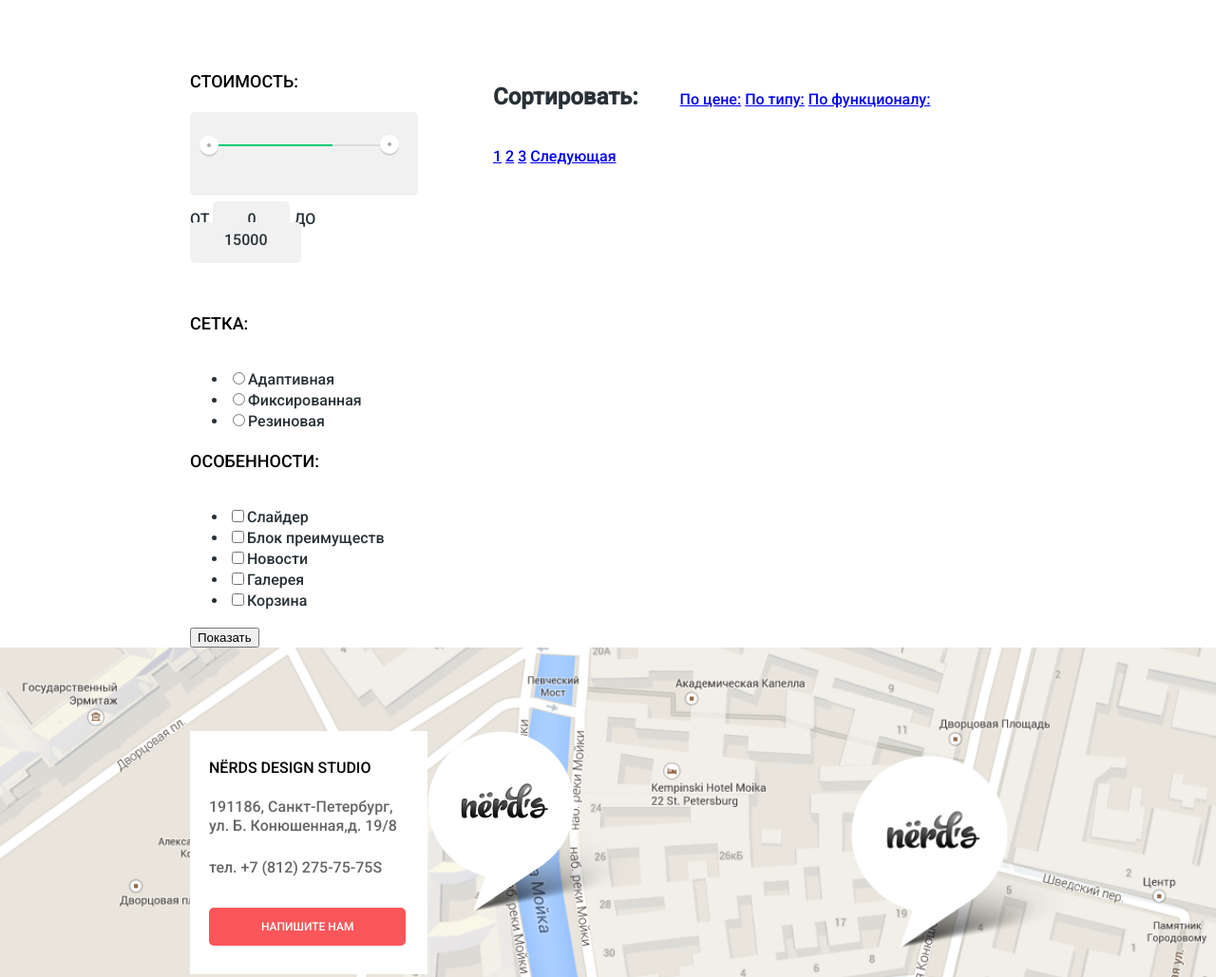
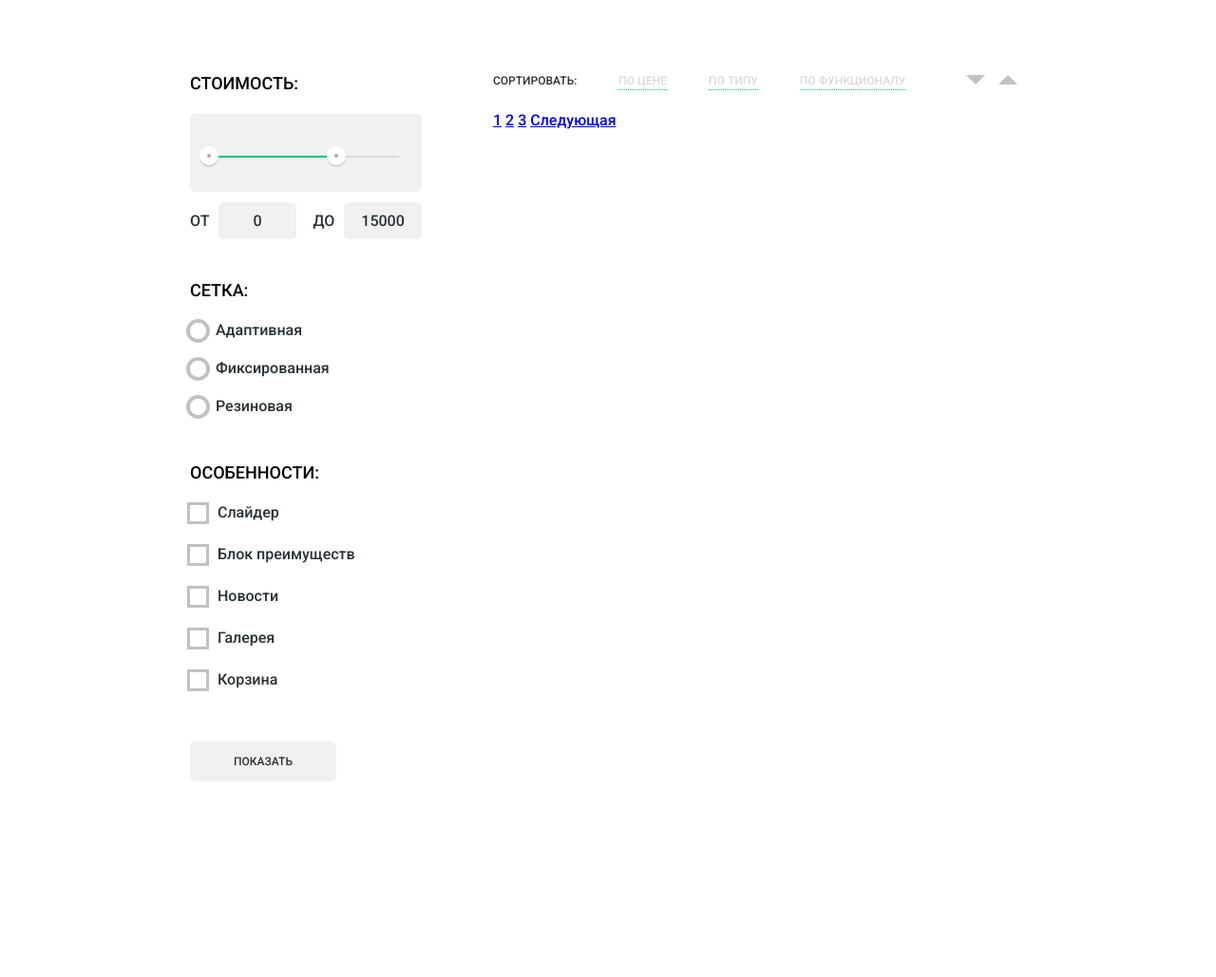
Before and after one commit to VladKvetkin/Nerds, a plain HTML site: page catalog.html in a window 1280 px wide. Shown: the part 368-1397 px from the top of the page at 95% size. Drawn offline with Linux system fonts and the light colour scheme.

Commit message:
Добавлены стили для формы в каталоге

```diff
--- a/catalog.html
+++ b/catalog.html
@@ -4,6 +4,7 @@
 		<title>Каталог товаров NЁRDS</title>
 		<meta charset="utf-8">
 		<link href="style-catalog.css" rel="stylesheet">
+		<link href="symbols-nerds.css" rel="stylesheet">
 		<link href='https://fonts.googleapis.com/css?family=Roboto:500&subset=latin,cyrillic' rel='stylesheet' type='text/css'>
 	</head>
 	<body>
@@ -15,9 +16,9 @@
 					</div>
 					<nav class="main-navigation">
 						<ul>
-							<li><a href="#">Студия</a></li>
+							<li><a href="index.html">Студия</a></li>
 							<li><a href="#">Клиенты</a></li>
-							<li><a href="#">Магазин</a></li>
+							<li><a href="#" class="active">Магазин</a></li>
 							<li><a href="#">Контакты</a></li>
 						</ul>
 					</nav>
@@ -40,40 +41,62 @@
 							<div class="input-range"></div>
 							<div class="max-range"></div>
 						</div>
-						<p>ОТ <output name="cost-from">0</output> ДО <output name="cost-to">15000</output></p>
+						<p>ОТ<output name="cost-from">0</output>ДО<output name="cost-to">15000</output></p>
 					</fieldset>
 					<fieldset class="grid">
 						<legend class="filters-title">Сетка:</legend>
-						<ul class="grid-checkbox-list">
-							<li><label><input name="grid" type="radio" value="adaptive">Адаптивная</label></li>
-							<li><label><input name="grid" type="radio" value="fixed">Фиксированная</label></li>
-							<li><label><input name="grid" type="radio" value="rubber">Резиновая</label></li>
+						<ul class="grid-radio-list">
+							<li>
+								<input name="grid" type="radio" value="adaptive" id="grid-1">
+								<label for="grid-1">Адаптивная</label>
+							</li>
+							<li>
+								<input name="grid" type="radio" value="fixed" id="grid-2">
+								<label for="grid-2">Фиксированная</label>
+							</li>
+							<li>
+								<input name="grid" type="radio" value="rubber" id="grid-3">
+								<label for="grid-3">Резиновая</label>
+							</li>
 						</ul>
 					</fieldset>
 					<fieldset class="features">
 						<legend class="filters-title">Особенности:</legend>
 						<ul class="grid-features-list">
-							<li><label><input name="features" type="checkbox" value="slider">Слайдер</label></li>
-							<li><label><input name="features" type="checkbox" value="features-block">Блок преимуществ</label></li>
-							<li><label><input name="features" type="checkbox" value="news">Новости</label></li>
-							<li><label><input name="features" type="checkbox" value="gallery">Галерея</label></li>
-							<li><label><input name="features" type="checkbox" value="cart">Корзина</label></li>
+							<li>
+								<input name="features" type="checkbox" value="slider" id="slider">
+								<label for="slider">Слайдер</label>
+							</li>
+							<li>
+								<input name="features" type="checkbox" value="features-block" id="features-block">
+								<label for="features-block">Блок преимуществ</label>
+							</li>
+							<li>
+								<input name="features" type="checkbox" value="news" id="news">
+								<label for="news">Новости</label>
+							</li>
+							<li>
+								<input name="features" type="checkbox" value="gallery" id="gallery">
+								<label for="gallery">Галерея</label>
+							</li>
+							<li>
+								<input name="features" type="checkbox" value="cart" id="cart">
+								<label for="cart">Корзина</label>
+							</li>
 						</ul>
 					</fieldset>
-					<div class="filters-submit">
 						<button type="submit">Показать</button>
-					</div>
 				</form>
 				<div class="items">
 					<div class="sort">
 						<h2 class="sort-title">Сортировать:</h2>
 						<ul class="sort-list">
-							<li><a href="#" class="sort-type">По цене:</a></li>
-							<li><a href="#" class="sort-type">По типу:</a></li>
-							<li><a href="#" class="sort-type">По функционалу:</a></li>
+							<li><a href="#" class="sort-type">По цене</a></li>
+							<li><a href="#" class="sort-type">По типу</a></li>
+							<li><a href="#" class="sort-type">По функционалу</a></li>
 						</ul>
-						<span class="sort-up"></span>
-						<span class="sort-down"></span>
+						<span class="arrow arrow-up"></span>
+						<span class="arrow arrow-down"></span>
 					</div>
 					<div class="items-list clearfix">
 						<article class="item">
--- a/style-catalog.css
+++ b/style-catalog.css
@@ -1,13 +1,13 @@
 body {
+	min-width: 1000px;
+	margin: 0;
+
 	font-weight: 500;
 	font-size: 16px;
 	line-height: 22px;
+	background-color: #ffffff;
+	color: #283136;
 	font-family: "Roboto", "Arial", sans-serif;
-	color: #283136;
-
-	background-color: #ffffff;
-
-	margin: 0;
 }
 
 .main-header {
@@ -179,6 +179,7 @@ body {
 	width: 240px;
 	margin: 0;
 	margin-right: 60px;
+	margin-bottom: 470px;
 }
 
 .filters fieldset {
@@ -206,9 +207,9 @@ body {
 .cost-range {
 	position: relative;
 	background-color: #f1f1f1;
-	padding: 20px 20px;
+	padding: 30px 20px;
 	border-radius: 5px;
-	margin-bottom: 14px;
+	margin-bottom: 20px;
 }
 
 .cost-range input[type="range"] {
@@ -217,10 +218,11 @@ body {
 
 .min-range {
 	display: inline-block;
-	left: 10px;
-	top: 25px;
+
 	z-index: 1;
 	position: absolute;
+	left: 10px;
+	bottom: 28px;
 	width: 20px;
 	height: 20px;
 	margin-right: 100px;
@@ -251,10 +253,10 @@ body {
 
 .max-range {
 	display: inline-block;
-	position: relative;
 	z-index: 1;
-	bottom: 18px;
-	right: -180px;
+	right: 80px;
+	bottom: 28px;
+	position: absolute;
 	width: 20px;
 	height: 20px;
 	border-radius: 10px;
@@ -275,46 +277,329 @@ body {
 
 .cost p, .cost output {
 	margin: 0;
-	margin-bottom: 15px;
 	font-size: 16px;
 	line-height: 22px;
 	color: #283136;
 }
 
 .cost output {
-	width: 8px;
 	background: #f1f1f1;
 	border-radius: 5px;
 	padding-left: 36px;
 	padding-right: 36px;
-	padding-top: 9px;
-	padding-bottom: 15px;
+	padding-top: 10px;
+	padding-bottom: 10px;
 }
+
+.cost output:first-of-type {
+	margin-left: 10px;
+	margin-right: 18px;
+}
+
+.cost output:last-of-type {
+	padding-left: 18px;
+	padding-right: 18px;
+	padding-top: 10px;
+	padding-bottom: 10px;
+	margin-left: 10px;
+}
+
+.filters .grid {
+	margin-bottom: 45px;
+}
+
+.grid .grid-radio-list {
+	margin: 0;
+	padding: 0;
+	list-style: none;
+}
+
+.grid-radio-list li {
+	display: block;
+	line-height: 20px;
+	margin-bottom: 20px;
+}
+
+.grid-radio-list li:last-of-type {
+	margin-bottom: 0;
+}
+
+/* СТИЛИ ДЛЯ РАДОБАТТОНОВ */
+/* ------------------------------------------------------------ */
+
+input[type="radio"] {
+	display: none;
+}
+
+input[type="radio"] + label::before {
+	content: "";
+	display: inline-block;
+	width: 9px;
+    height: 9px;
+    margin-right: 10px;
+    border: 4px solid #ffffff;
+    border-radius: 50%;
+    box-shadow: 0 0 0 4px #c1c1c1;
+    vertical-align: middle;
+}
+
+input[type="radio"] + label:hover {
+	color: #000000;
+}
+
+input[type="radio"] + label:hover::before {
+	 box-shadow: 0 0 0 4px #b5b5b5;
+}
+
+input[type="radio"]:checked + label::before {
+	transition: background-color 0.5s;
+	background-color: #c1c1c1;
+}
+
+input[type="radio"]:checked + label:hover::before {
+	box-shadow: 0 0 0 4px #b5b5b5;
+	background-color: #b5b5b5;
+}
+
+input[type="radio"]:checked:disabled + label::before {
+	box-shadow: 0 0 0 4px #e9e9e9;
+	background-color: #e9e9e9;
+}
+
+input[type="radio"]:disabled + label::before {
+	box-shadow: 0 0 0 4px #e9e9e9;
+}
+
+input[type="radio"]:disabled + label{
+	color: #a9adaf;
+}
+
+/* ------------------------------------------------------------ */
+
+
+/* СТИЛИ ДЛЯ ЧЕКБОКСОВ */
+/* ------------------------------------------------------------ */
+
+.filters .features {
+	margin-bottom: 55px;
+}
+
+.features .grid-features-list {
+	margin: 0;
+	padding: 0;
+	font-size: 0;
+	list-style: none;
+}
+
+.grid-features-list li {
+	display: block;
+	font-size: 16px;
+	line-height: 20px;
+	margin-bottom: 24px;
+}
+
+.grid-features-list li:last-of-type {
+	margin-bottom: 0;
+}
+
+.grid-features-list input[type="checkbox"] {
+	display: none;
+}
+
+input[type="checkbox"] + label::before {
+	content: "";
+	display: inline-block;
+	height: 9px;
+	margin-right: 12px;
+	border-radius: 1%;
+	box-shadow: 0 0 0 3px #c1c1c1;
+	vertical-align: middle;
+	width: 9px;
+	border: 4px solid #ffffff;
+}
+
+input[type="checkbox"] + label:hover::before {
+	box-shadow: 0 0 0 3px #b5b5b5;
+}
+
+input[type="checkbox"] + label:hover {
+	color: #000000;
+}
+
+input[type="checkbox"]:disabled + label {
+	color: #a9adaf;
+}
+
+input[type="checkbox"]:disabled + label::before {
+	box-shadow: 0 0 0 3px #e9e9e9;
+}
+
+input[type="checkbox"]:checked + label::before {
+	content: "\2714";
+	color: #c1c1c1;
+	font-size: 30px;
+	line-height: 1px;
+	transition: content 0.5s,
+				font-size 0.5s,
+				line-height 0.5s;
+}
+
+input[type="checkbox"]:checked + label:hover::before {
+	box-shadow: 0 0 0 3px #b5b5b5;
+	color: #b5b5b5;
+}
+
+input[type="checkbox"]:disabled:checked + label::before {
+	box-shadow: 0 0 0 3px #e9e9e9;
+	color: #e9e9e9;
+}
+/* ------------------------------------------------------------ */
+
+/* КНОПКА САБМИТ */
+.filters button {
+	display: inline-block;
+	padding: 12px 46px 12px 46px;
+	margin: 0;
+	margin-bottom: 10px;
+	border: none;
+	outline: none;
+	border-radius: 5px;
+
+	font-family: "Roboto", "Arial", sans-serif;
+	color: #283136;
+	font-size: 12px;
+	font-weight: 500;
+	line-height: 18px;
+	text-align: center;
+	vertical-align: top;
+	text-transform: uppercase;
+
+	background-color: #f1f1f1;
+	cursor: pointer;
+}
+
+.filters button:hover {
+	background-color: #e5e5e5;
+	color: #000000;
+}
+
+.filters button:active {
+	background-color: #d5d5d5;
+	box-shadow: inset 0 3px rgba(0, 0, 0, 0.15);
+}
+/* ------------------------------------------------------------ */
 
 .items {
 	float: right;
 	width: 561px;
+	padding-left: 19px;
 }
 
+/* СОРТИРОВКА */
+/* ------------------------------------------------------------ */
 .sort {
 	margin-bottom: 21px;
 }
 
 .sort-title {
 	display: inline-block;
+	vertical-align: middle;
+	margin: 0;
+	padding: 0;
+
+	font-size: 12px;
+	line-height: 18px;
+	font-weight: 500;
+	text-transform: uppercase;
 }
 
 .sort-list {
 	display: inline-block;
+	margin: 0;
+	padding: 0;
+
+	list-style: none;
 }
 
 .sort-list li {
 	display: inline-block;
 }
 
+.sort-list .sort-type {
+	display: block;
+	margin-right: 45px;
+	margin-left: 40px;
+	border-bottom: 1px dotted #00ca74;
+
+	font-size: 12px;
+	line-height: 18px;
+	color: #dadada;
+	text-transform: uppercase;
+	text-decoration: none;
+	vertical-align: middle;
+}
+
+.sort-list .sort-type:hover {
+	border-bottom: 1px solid #00ca74;
+	color: #444444;
+	transition: all 0.5s;
+}
+
+.sort-list .sort-type:active {
+	border-bottom: none;
+	color: #000000;
+}
+
+.sort-list .sort-type:last-of-type {
+	margin-right: 0;
+}
+
 .sort span {
 	display: inline-block;
 }
+
+.sort .arrow-up {
+	margin-left: 60px;
+	margin-right: 10px;
+}
+
+.sort .arrow {
+	width: 0;
+	height: 0;
+	border-right-color: transparent;
+	border-left-color: transparent;
+	border-left-width: 5px;
+	border-right-width: 5px;
+	border: 10px solid #ffffff;
+}
+
+.arrow.arrow-up {
+	border-top-color: #c1c1c1;
+	border-bottom-width: 0;
+}
+
+.arrow.arrow-down {
+	border-bottom-color: #c1c1c1;
+	border-top-width: 0;
+}
+
+.arrow-up:hover {
+	border-top-color: #b5b5b5;
+}
+
+.arrow-down:hover {
+	border-bottom-color: #b5b5b5;
+}
+
+.arrow-up:active {
+	border-top-color: #000000;
+}
+
+.arrow-down:active {
+	border-bottom-color: #000000;
+}
+/* ------------------------------------------------------------ */
+
 
 .items-list {
 	margin-bottom: ;
@@ -446,6 +731,7 @@ body {
 
 .social-btn {
 	background: url('img/sprites.png') no-repeat;
+
 }
 
 .social-btn-vk {
@@ -453,11 +739,11 @@ body {
 }
 
 .social-btn-fb {
-	background-position: 5px -60px ;
+	background-position: 5px -60px;
 }
 
 .social-btn-insta {
-	background-position: -15px -143px ;
+	background-position: -15px -143px;
 }
 
 .btn {
```
Also changed, not shown: index.html (+1 -1 lines), img/browser.png (added), img/catalog-site-1.png (added), img/catalog-site-2.png (added), img/catalog-site-3.png (added), img/catalog-site-4.png (added), img/catalog-site-5.png (added), img/catalog-site-6.png (added), img/divide.png (deleted), img/icon-basket-hover.png (deleted), img/icon-basket.png (deleted), img/pin.png (deleted).
